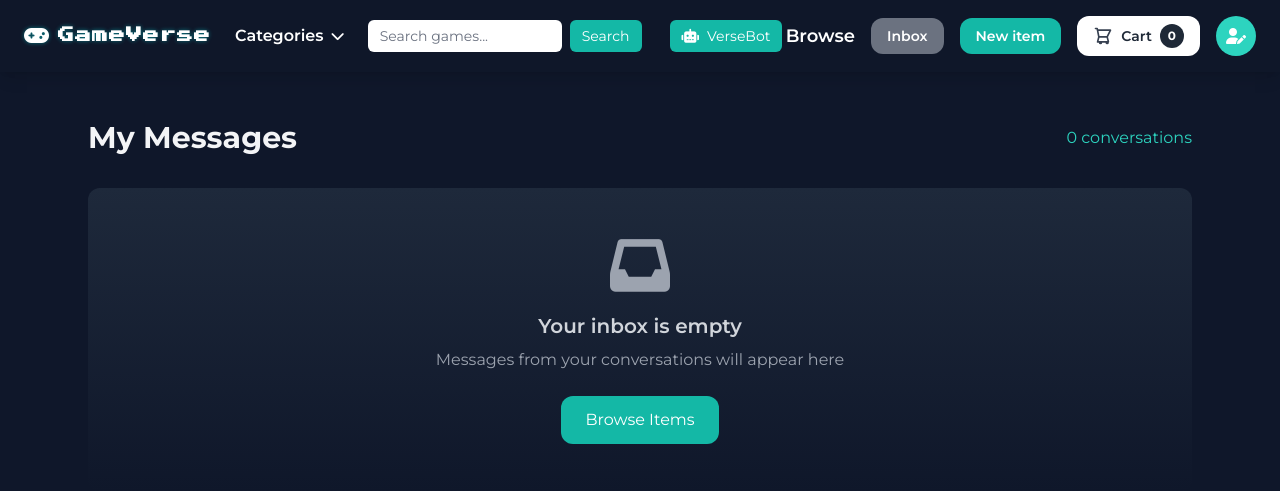
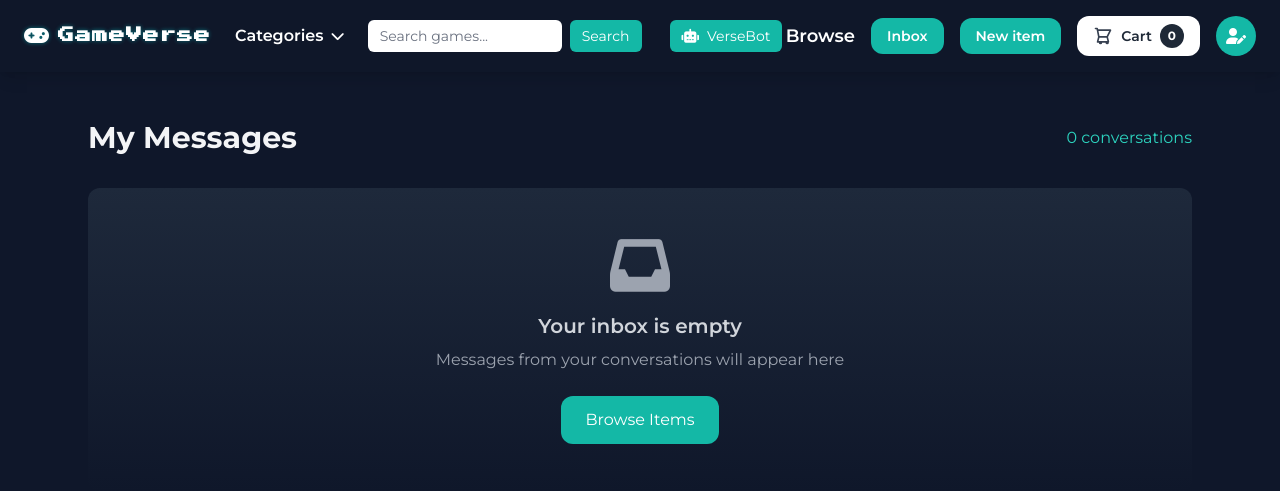
Before and after one commit to nightmere33/E-Commerce-Website-Django, a Django app: page /conversation/ in a window 1280 px wide. Shown: the top 491 px of the page. Run offline with Django 5.2, Linux system fonts and the light colour scheme; the visitor is signed in with stand-in values (Sample User, id 1); data that the repository does not hold is empty; parts of the project's set-up code (start-up, migrations or seed data) failed here and were passed over; some libraries are stand-ins or nearby versions.

Commit message:
wallah que c'est la version finale

```diff
--- a/conversation/templates/conversation/inbox.html
+++ b/conversation/templates/conversation/inbox.html
@@ -58,11 +58,11 @@
                                     {% endif %}
                                 {% endfor %}
 
-                                <div class="flex justify-between items-center mt-3">
+                                <div class="flex justify-between items-center mt-3 ">
                                     <span class="text-teal-400 font-semibold">
                                         ${{ conversation.item.price }}
                                     </span>
-                                    <span class="bg-teal-500/20 text-teal-400 text-sm px-3 py-1 rounded-full">
+                                    <span class="bg-teal-500/20 text-teal-400 text-sm px-3 py-1 rounded-full ">
                                         <i class="fas fa-comments mr-1"></i>
                                         {{ conversation.messages.count }} message{{ conversation.messages.count|pluralize }}
                                     </span>
--- a/core/templates/core/base.html
+++ b/core/templates/core/base.html
@@ -647,7 +647,7 @@
             <div class="flex items-center space-x-6 relative">
 
                 <!-- logo-->
-                <a href="/" class="text-l font-bold text-white hover:text-gray-200 transition duration-300 press-start-font">
+                <a href="/" class="text-l font-bold text-white hover:text-teal-400 transition duration-300 press-start-font">
                     <i class="fas fa-gamepad mr-2 text-xl"></i>GameVerse
                 </a>
 
@@ -687,7 +687,7 @@
                             <input type="text" name="query" placeholder="Search games..."
                                     class="px-3 py-1.5 rounded-md text-sm bg-white text-black focus:outline-none focus:ring-2 focus:ring-teal-400 placeholder-gray-500" />
                             <button type="submit"
-                                    class="ml-2 px-3 py-1.5 bg-teal-500 text-white text-sm rounded-md hover:bg-teal-600 transition">
+                                    class="ml-2 px-3 py-1.5 bg-teal-500 text-white text-sm rounded-md hover:bg-teal-400 transition">
                                     Search
                             </button>
                         {% endblock %}
@@ -695,7 +695,7 @@
                         {% block chatbot_button %}
                             <button onclick="toggleChatbot()" type="button"
                                 title="Need help? VerseBot is here to assist you!"
-                                class=" ml-7 px-3 py-1.5 bg-teal-500 text-white text-sm rounded-md hover:bg-teal-600 transition chatbot-button flex items-center">
+                                class=" ml-7 px-3 py-1.5 bg-teal-500 text-white text-sm rounded-md hover:bg-teal-400 transition chatbot-button flex items-center">
                                 <i class="fas fa-robot mr-2"></i>
 
                                  VerseBot
@@ -707,19 +707,19 @@
 
             <!-- Right section: nav links + user -->
             <div class="flex items-center space-x-4">
-                <a href="{% url 'item:browse' %}" class="text-lg font-semibold text-white hover:text-gray-200 transition duration-300" title="Explore all available games">Browse</a>
+                <a href="{% url 'item:browse' %}" class="text-lg font-semibold text-white hover:text-teal-400 transition duration-300" title="Explore all available games">Browse</a>
 
                 {% if request.user.is_authenticated %}
 
 
                     {% if request.user.is_superuser %}
-                        <a href= "{% url 'conversation:inbox' %}" class="px-4 py-2 text-sm font-semibold bg-gray-500 text-white rounded-xl hover:bg-gray-700" title="Check your messages and chat history">Inbox</a>
+                        <a href= "{% url 'conversation:inbox' %}" class="px-4 py-2 text-sm font-semibold bg-teal-500 text-white rounded-xl hover:bg-teal-400" title="Check your messages and chat history">Inbox</a>
 
-                        <a href="{% url 'item:new' %}" class="px-4 py-2 text-sm font-semibold bg-teal-500 text-white rounded-xl hover:bg-teal-700 whitespace-nowrap" title="Add a new item"  >New item</a>
+                        <a href="{% url 'item:new' %}" class="px-4 py-2 text-sm font-semibold bg-teal-500 text-white rounded-xl hover:bg-teal-400 whitespace-nowrap" title="Add a new item"  >New item</a>
                     {% endif %}
 
                     <!--  Shopping Cart Button -->
-                    <a href="{% url 'cart:cart_summary' %}" class="flex items-center px-4 py-2 text-sm font-semibold bg-white text-gray-800 rounded-xl hover:bg-gray-100 transition">
+                    <a href="{% url 'cart:cart_summary' %}" class="flex items-center px-4 py-2 text-sm font-semibold bg-white text-gray-800 rounded-xl hover:bg-gray-300 transition" title="Redirecting to your shopping cart...">
                         <svg xmlns="http://www.w3.org/2000/svg" class="h-5 w-5 mr-2 text-gray-700" fill="none" viewBox="0 0 24 24" stroke="currentColor">
                             <path stroke-linecap="round" stroke-linejoin="round" stroke-width="2" d="M3 3h2l.4 2M7 13h10l4-8H5.4M7 13L5.4 5M7 13l-1.5 6h13l-1.5-6M9 21a1 1 0 100-2 1 1 0 000 2zm8 0a1 1 0 100-2 1 1 0 000 2z" />
                         </svg>
@@ -729,7 +729,7 @@
 
                     <!--  User dropdown -->
             <div class="relative group inline-block" tabindex="0">
-                <button class="w-10 h-10 rounded-full bg-teal-400 flex items-center justify-center hover:bg-teal-600 transition duration-300 focus:outline-none">
+                <button class="w-10 h-10 rounded-full bg-teal-500 flex items-center justify-center hover:bg-teal-400 transition duration-300 focus:outline-none">
                     <i class="fas fa-user-edit text-white"></i>
                 </button>
 
@@ -750,10 +750,12 @@
                             <i class="fas fa-box w-6 text-center mr-3 text-teal-400"></i>
                             <span>My Items</span>
                         </a>
-                        <a href="{% url 'my_games' %}" class="flex items-center px-4 py-3 text-sm text-gray-300 hover:bg-slate-800 hover:text-teal-400 transition-colors">
-                            <i class="fas fa-gamepad w-6 text-center mr-3 text-teal-400"></i>
-                            <span>My Games</span>
-                        </a>
+                        {% if request.user.is_authenticated and request.user.is_staff %}
+                            <a href="{% url 'my_games' %}" class="flex items-center px-4 py-3 text-sm text-gray-300 hover:bg-slate-800 hover:text-teal-400 transition-colors">
+                                <i class="fas fa-gamepad w-6 text-center mr-3 text-teal-400"></i>
+                                <span>My Games</span>
+                            </a>
+                        {%endif%}
 
                         <a href="{% url 'conversation:inbox' %}" class="flex items-center px-4 py-3 text-sm text-gray-300 hover:bg-slate-800 hover:text-teal-400 transition-colors">
                             <i class="fas fa-envelope w-6 text-center mr-3 text-teal-400"></i>
@@ -789,8 +791,8 @@
             </div>
 
         {% else %}
-            <a href="{% url 'core:signup' %}" class="px-4 py-2 text-sm font-semibold bg-teal-500 text-white rounded-xl hover:bg-teal-700">Sign up</a>
-            <a href="{% url 'core:login' %}" class="px-4 py-2 text-sm font-semibold bg-gray-500 text-white rounded-xl hover:bg-gray-700">Log in</a>
+            <a href="{% url 'core:signup' %}" class="px-4 py-2 text-sm font-semibold bg-teal-500 text-white rounded-xl hover:bg-teal-400">Sign up</a>
+            <a href="{% url 'core:login' %}" class="px-4 py-2 text-sm font-semibold bg-gray-500 text-white rounded-xl hover:bg-gray-400">Log in</a>
         {% endif %}
     </div>
 </nav>
--- a/core/templates/core/contact.html
+++ b/core/templates/core/contact.html
@@ -17,7 +17,7 @@
         <!-- Name -->
         <div>
             <label for="{{ form.name.id_for_label }}" class="block mb-1 text-sm font-medium text-gray-300">Full Name</label>
-            {{ form.name|add_class:"w-full rounded-md border border-slate-700  ring-2 ring-teal-400  bg-slate-800 text-gray-100 p-3 focus:outline-none focus:ring-2 focus:ring-teal-400 " }}
+            {{ form.name|add_class:"w-full rounded-md border border-slate-700    bg-slate-800 text-gray-100 p-3 focus:outline-none focus:ring-2 focus:ring-teal-400 " }}
 
             {% if form.name.errors %}
                 <p class="text-red-500 text-sm mt-1">{{ form.name.errors.0 }}</p>
@@ -38,7 +38,7 @@
         <div>
             <label for="{{ form.message.id_for_label }}" class="block mb-1 text-sm font-medium text-gray-300">Message</label>
             <textarea name="message" id="id_message" rows="5" placeholder="Write your message here..."
-                class="w-full rounded-md border border-slate-700 bg-slate-800 text-gray-100 p-3 focus:outline-none focus:ring-2 focus:ring-teal-400" required></textarea>
+                class="w-full resize-none rounded-md border border-slate-700 bg-slate-800 text-gray-100 p-3 focus:outline-none focus:ring-2 focus:ring-teal-400" required></textarea>
             {% if form.message.errors %}
                 <p class="text-red-500 text-sm mt-1">{{ form.message.errors.0 }}</p>
             {% endif %}
--- a/core/templates/core/index.html
+++ b/core/templates/core/index.html
@@ -59,7 +59,7 @@
 
     <!-- Featured Games Carousel -->
 
-    <div class="max-w-7xl mx-auto my-12">
+    <div class="max-w-7xl mx-auto my-12 ">
 
         <h2 class="text-3xl font-bold text-center mb-8 text-gray-100">Featured Games</h2>
 
--- a/item/templates/item/browse.html
+++ b/item/templates/item/browse.html
@@ -25,12 +25,12 @@
                     type="text"
                     name="query"
                     placeholder="Search..."
-                    class="flex-grow p-4 rounded-l-xl bg-slate-800 border border-slate-700 text-gray-100 placeholder-gray-400 focus:outline-none focus:ring-2 focus:ring-teal-500 focus:border-teal-500 transition duration-200"
+                    class="flex-grow p-2.5 rounded-l-lg bg-slate-800 border border-slate-700 text-gray-100 placeholder-gray-400 focus:outline-none focus:ring-2 focus:ring-teal-500 focus:border-teal-500 transition duration-200"
                     value="{{ query }}"
                 >
                 <button
                     type="submit"
-                    class="py-4 px-6 bg-teal-500 rounded-r-xl text-white text-lg font-semibold hover:bg-teal-600 transition duration-200 shadow-md"
+                    class="py-2.5 px-4 bg-teal-500 rounded-r-lg text-white text-lg font-semibold hover:bg-teal-600 transition duration-200 shadow-md"
                 >
                     Search
                 </button>
```
